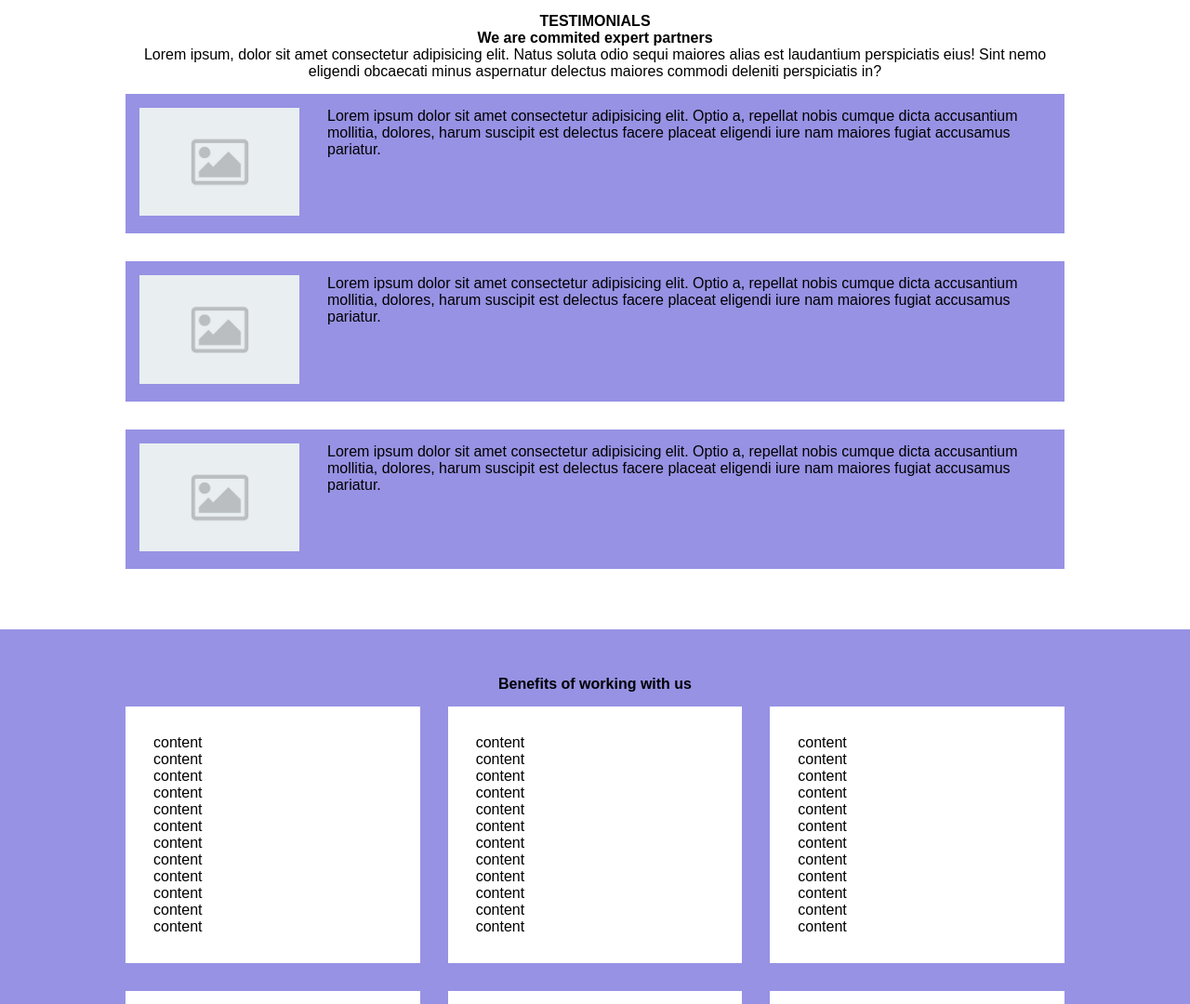
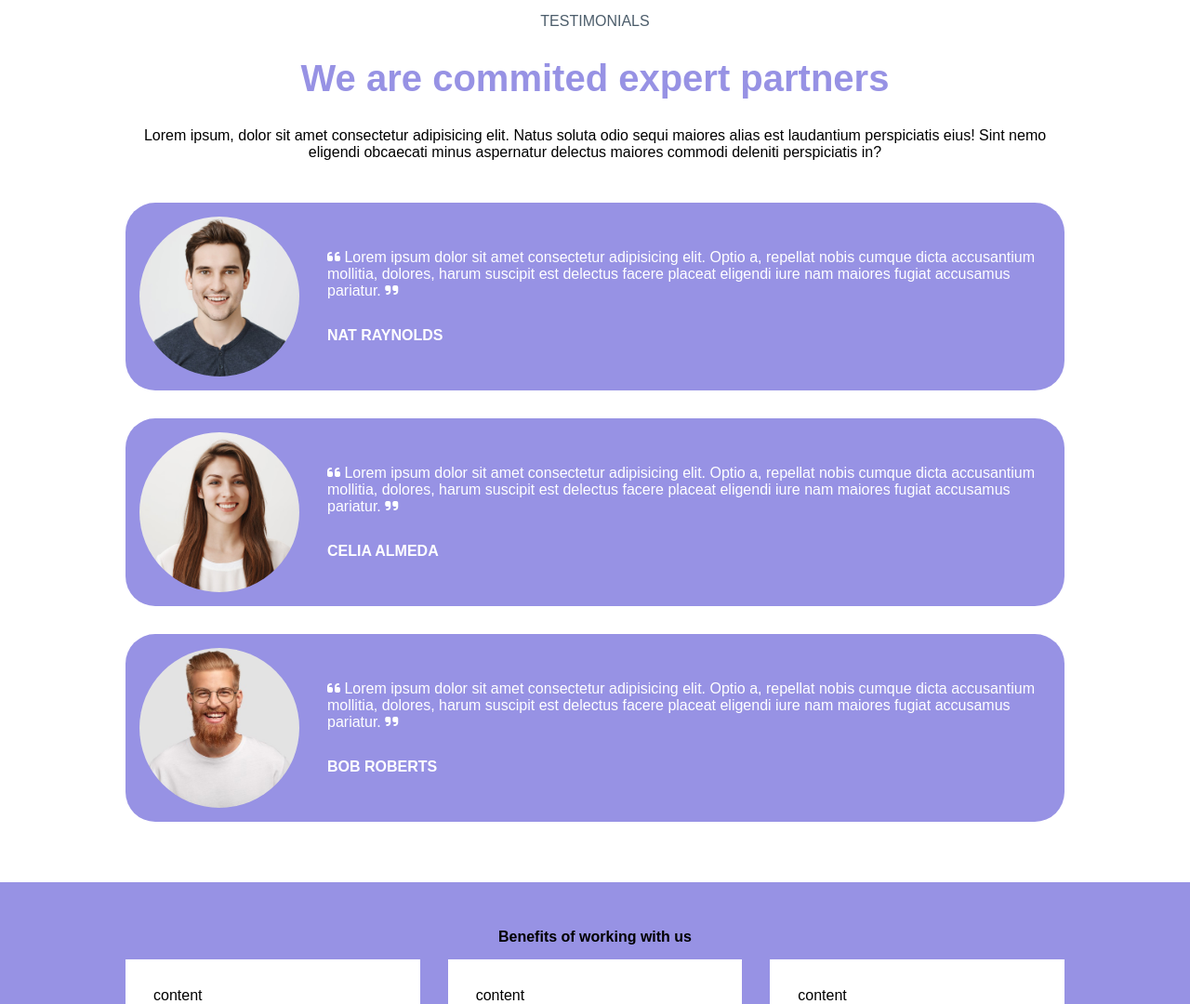
Before and after one commit to yusef02/htmlcss-responsive-layout, a plain HTML site: page index.html in a window 1280 px wide. Shown: the part 1720-2800 px from the top of the page at 93% size. Drawn offline with Linux system fonts and the light colour scheme.

Commit message:
feat(main): added section testimonials content

```diff
--- a/assets/css/style.css
+++ b/assets/css/style.css
@@ -43,6 +43,9 @@
 }
 .w-100 {
   width: 100%;
+}
+.--vertical-centered {
+  vertical-align: center;
 }
 .container {
   max-width: 1040px;
@@ -106,7 +109,21 @@
   text-align: center;
   margin: 0 auto;
 }
-.--vertical-centered {
+.--round-frame {
+  width: 100%;
+  aspect-ratio: 1;
+  border-radius: 50%;
+  /* border: 1px solid black; */
+  overflow: hidden;
+  line-height: 100%;
+  text-align: center;
+}
+.--round-frame img {
+  width: 100%;
+  height: 100%;
+  object-fit: cover;
+  object-position: 50% 50%;
+
   vertical-align: center;
 }
 
@@ -118,6 +135,7 @@
 
   position: sticky;
   top: 0;
+  z-index: 1;
 }
 
 #header .container {
@@ -242,6 +260,21 @@
 #sectionTestimonials .container:nth-child(1) {
   text-align: center;
 }
+#sectionTestimonials .section__name {
+  font-weight: 300;
+  color: var(--base-color);
+  margin-bottom: var(--m-size);
+}
+#sectionTestimonials .section__title {
+  font-size: 2.5rem;
+  font-weight: 600;
+  color: var(--secondary-color);
+  margin-bottom: var(--m-size);
+}
+#sectionTestimonials .section__desc {
+  margin-bottom: var(--m-size);
+}
+
 #sectionTestimonials .container:nth-child(2) {
   display: flex;
   flex-wrap: wrap;
@@ -250,10 +283,23 @@
   width: 100%;
 }         non necessario dato che la width di base prende tutto lo spazio a prescindere, altrimenti con questa regola prende lo spazio di 100% meno il padding del container  */
 #sectionTestimonials .card {
+  border-radius: 32px;
   background-color: var(--secondary-color);
+  color: white;
 }
 #sectionTestimonials .card .row {
   display: flex;
+}
+#sectionTestimonials .card .col--80 {
+  display: flex;
+  flex-direction: column;
+  justify-content: center;
+}
+#sectionTestimonials .card__desc {
+  margin-bottom: var(--m-size);
+}
+#sectionTestimonials .card__testimonialName {
+  font-weight: 700;
 }
 
 /* SECTION FEATURES */
--- a/index.html
+++ b/index.html
@@ -169,9 +169,9 @@
       <!-- SECTION TESTIMONIALS -->
       <section id="sectionTestimonials">
         <div class="container">
-          <h3>TESTIMONIALS</h3>
-          <h2>We are commited expert partners</h2>
-          <p>
+          <h3 class="section__name">TESTIMONIALS</h3>
+          <h2 class="section__title">We are commited expert partners</h2>
+          <p class="section__desc">
             Lorem ipsum, dolor sit amet consectetur adipisicing elit. Natus
             soluta odio sequi maiores alias est laudantium perspiciatis eius!
             Sint nemo eligendi obcaecati minus aspernatur delectus maiores
@@ -184,15 +184,24 @@
               <div class="card">
                 <div class="row">
                   <div class="col--20">
+                    <div class="--round-frame">
                       <img
-                      src="./assets/img/placeholder-image.jpg"
-                      class="w-100" />
+                        src="./assets/img/testimonial1.jpg"
+                        class="card_image" />
+                    </div>
                   </div>
                   <div class="col--80">
+                    <p class="card__desc">
+                      <i class="fa-solid fa-quote-left"></i>
                       Lorem ipsum dolor sit amet consectetur adipisicing elit.
                       Optio a, repellat nobis cumque dicta accusantium mollitia,
-                    dolores, harum suscipit est delectus facere placeat eligendi
-                    iure nam maiores fugiat accusamus pariatur.
+                      dolores, harum suscipit est delectus facere placeat
+                      eligendi iure nam maiores fugiat accusamus pariatur.
+                      <i class="fa-solid fa-quote-right"></i>
+                    </p>
+                    <span class="card__testimonialName block"
+                      >NAT RAYNOLDS</span
+                    >
                   </div>
                 </div>
               </div>
@@ -204,15 +213,24 @@
               <div class="card">
                 <div class="row">
                   <div class="col--20">
+                    <div class="--round-frame">
                       <img
-                      src="./assets/img/placeholder-image.jpg"
-                      class="w-100" />
+                        src="./assets/img/testimonial2.jpg"
+                        class="card_image" />
+                    </div>
                   </div>
                   <div class="col--80">
+                    <p class="card__desc">
+                      <i class="fa-solid fa-quote-left"></i>
                       Lorem ipsum dolor sit amet consectetur adipisicing elit.
                       Optio a, repellat nobis cumque dicta accusantium mollitia,
-                    dolores, harum suscipit est delectus facere placeat eligendi
-                    iure nam maiores fugiat accusamus pariatur.
+                      dolores, harum suscipit est delectus facere placeat
+                      eligendi iure nam maiores fugiat accusamus pariatur.
+                      <i class="fa-solid fa-quote-right"></i>
+                    </p>
+                    <span class="card__testimonialName block"
+                      >CELIA ALMEDA</span
+                    >
                   </div>
                 </div>
               </div>
@@ -224,15 +242,22 @@
               <div class="card">
                 <div class="row">
                   <div class="col--20">
+                    <div class="--round-frame">
                       <img
-                      src="./assets/img/placeholder-image.jpg"
-                      class="w-100" />
+                        src="./assets/img/testimonial3.jpg"
+                        class="card_image" />
+                    </div>
                   </div>
                   <div class="col--80">
+                    <p class="card__desc">
+                      <i class="fa-solid fa-quote-left"></i>
                       Lorem ipsum dolor sit amet consectetur adipisicing elit.
                       Optio a, repellat nobis cumque dicta accusantium mollitia,
-                    dolores, harum suscipit est delectus facere placeat eligendi
-                    iure nam maiores fugiat accusamus pariatur.
+                      dolores, harum suscipit est delectus facere placeat
+                      eligendi iure nam maiores fugiat accusamus pariatur.
+                      <i class="fa-solid fa-quote-right"></i>
+                    </p>
+                    <span class="card__testimonialName block">BOB ROBERTS</span>
                   </div>
                 </div>
               </div>
```
Lines whose indentation alone changed are shown as unchanged.
